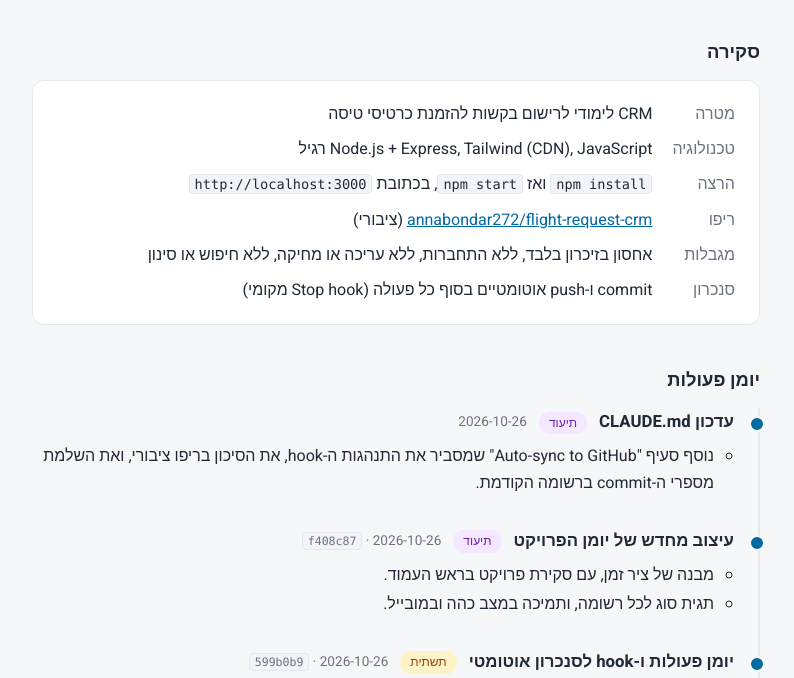
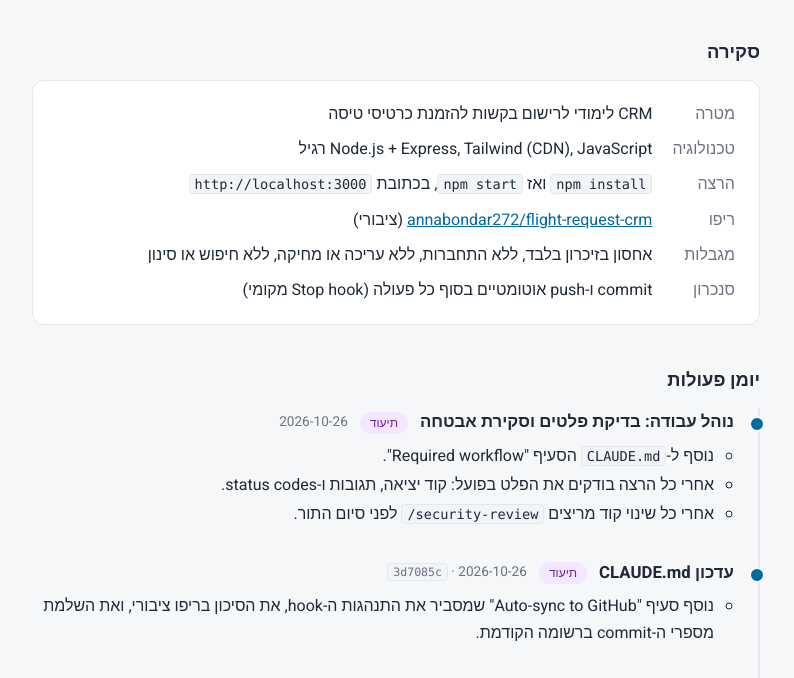
Before and after one commit to annabondar272/flight-request-crm, a website: page project-memory/index.html in a window 1280 px wide. Shown: the part 122-800 px from the top of the page, without its empty margins (244-1038 px from the left). Drawn offline with Linux system fonts and the light colour scheme.

Commit message:
Auto-sync: 2026-10-26 12:25
Changed: CLAUDE.md project-memory/index.html

```diff
--- a/project-memory/index.html
+++ b/project-memory/index.html
@@ -119,9 +119,22 @@
 
     <li class="entry">
       <div class="entry-head">
+        <h3>נוהל עבודה: בדיקת פלטים וסקירת אבטחה</h3>
+        <span class="tag docs">תיעוד</span>
+        <span class="meta">2026-10-26</span>
+      </div>
+      <ul>
+        <li>נוסף ל-<code>CLAUDE.md</code> הסעיף "Required workflow".</li>
+        <li>אחרי כל הרצה בודקים את הפלט בפועל: קוד יציאה, תגובות ו-status codes.</li>
+        <li>אחרי כל שינוי קוד מריצים <code>/security-review</code> לפני סיום התור.</li>
+      </ul>
+    </li>
+
+    <li class="entry">
+      <div class="entry-head">
         <h3>עדכון CLAUDE.md</h3>
         <span class="tag docs">תיעוד</span>
-        <span class="meta">2026-10-26</span>
+        <span class="meta">2026-10-26 · <code>3d7085c</code></span>
       </div>
       <ul>
         <li>נוסף סעיף "Auto-sync to GitHub" שמסביר את התנהגות ה-hook, את הסיכון בריפו ציבורי, ואת השלמת מספרי ה-commit ברשומה הקודמת.</li>
```
Also changed, not shown: CLAUDE.md (+5 -0 lines).
